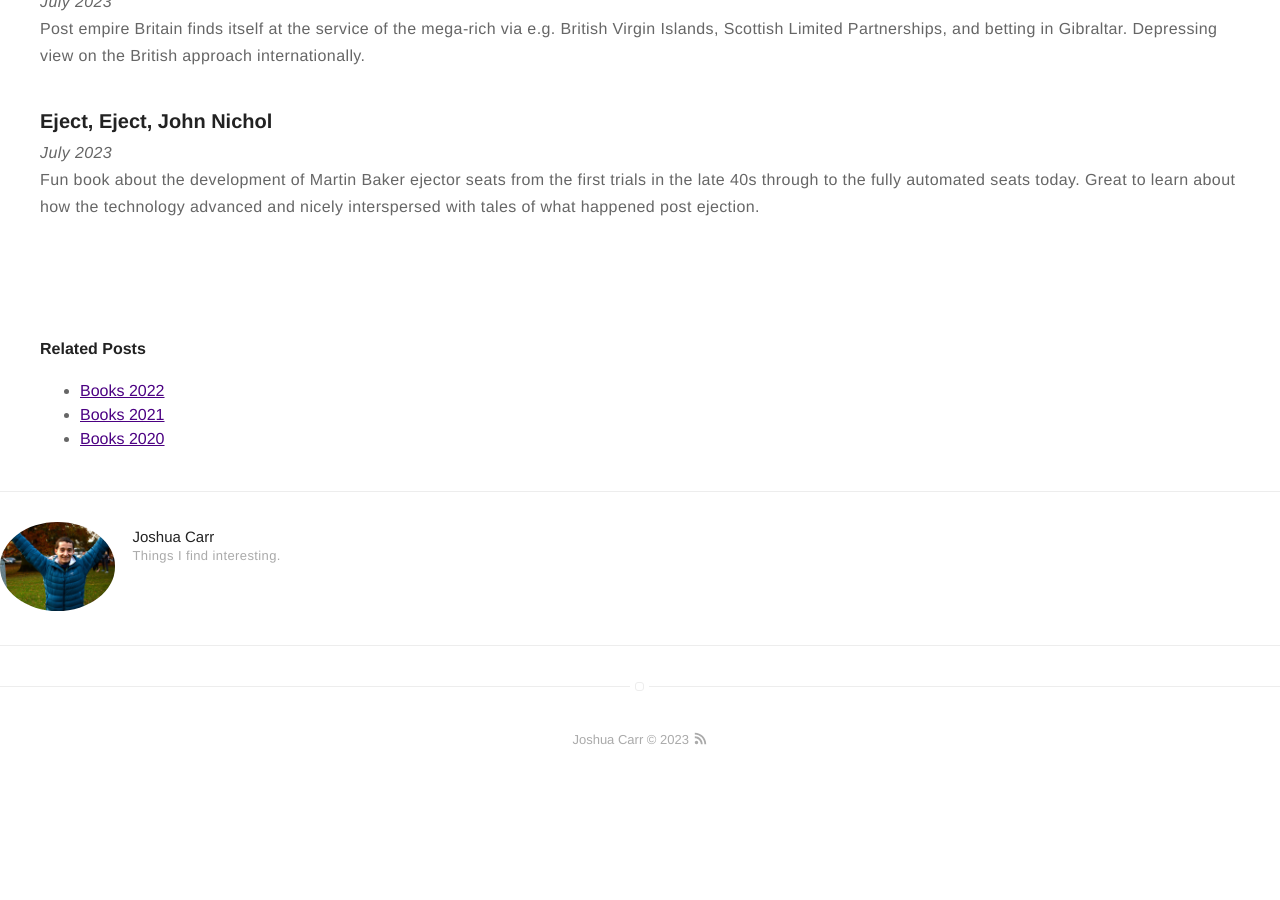
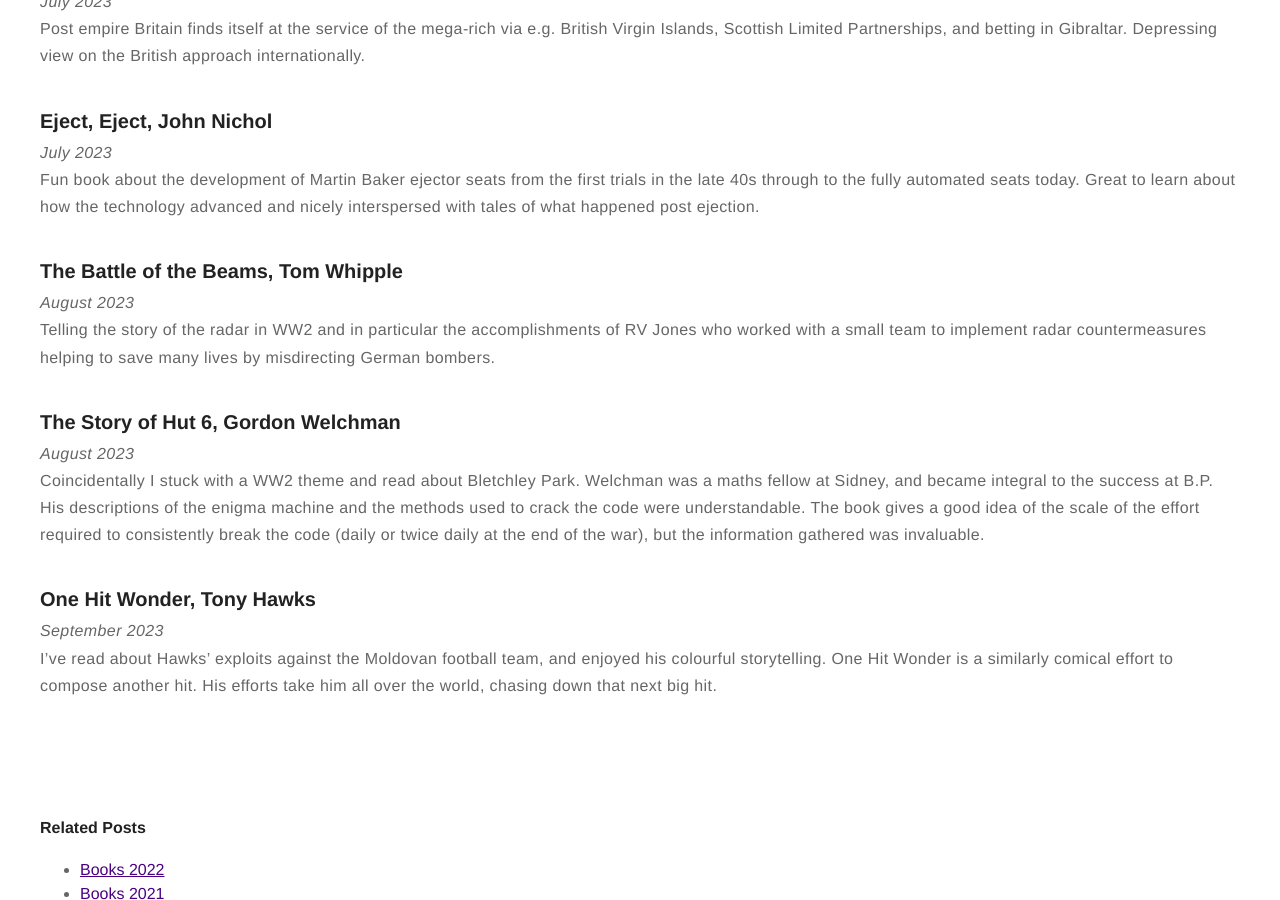
Before and after one commit to jc782/jc782.github.io, a Jekyll site: the page built from _posts/2022-12-28-Books-2023.markdown, in a window 1280 px wide and 900 px high, scrolled down 3369 px. Built offline with Jekyll 4.4.1, drawn with Linux system fonts in a browser that asks for light colours; before the commit the page ends 4156 px from its top, so only the background shows below that.

Commit message:
plus recent books

```diff
--- a/_posts/2022-12-28-Books-2023.markdown
+++ b/_posts/2022-12-28-Books-2023.markdown
@@ -102,3 +102,15 @@ Post empire Britain finds itself at the service of the mega-rich via e.g. Britis
 ### Eject, Eject, John Nichol
 *July 2023*
 Fun book about the development of Martin Baker ejector seats from the first trials in the late 40s through to the fully automated seats today. Great to learn about how the technology advanced and nicely interspersed with tales of what happened post ejection.
+
+### The Battle of the Beams, Tom Whipple
+*August 2023*
+Telling the story of the radar in WW2 and in particular the accomplishments of RV Jones who worked with a small team to implement radar countermeasures helping to save many lives by misdirecting German bombers.
+
+### The Story of Hut 6, Gordon Welchman
+*August 2023*
+Coincidentally I stuck with a WW2 theme and read about Bletchley Park. Welchman was a maths fellow at Sidney, and became integral to the success at B.P. His descriptions of the enigma machine and the methods used to crack the code were understandable. The book gives a good idea of the scale of the effort required to consistently break the code (daily or twice daily at the end of the war), but the information gathered was invaluable.
+
+### One Hit Wonder, Tony Hawks
+*September 2023*
+I've read about Hawks' exploits against the Moldovan football team, and enjoyed his colourful storytelling. One Hit Wonder is a similarly comical effort to compose another hit. His efforts take him all over the world, chasing down that next big hit.
```
Also changed, not shown: _posts/2023-02-20-racing-time-of-day.markdown (+5 -5 lines).
